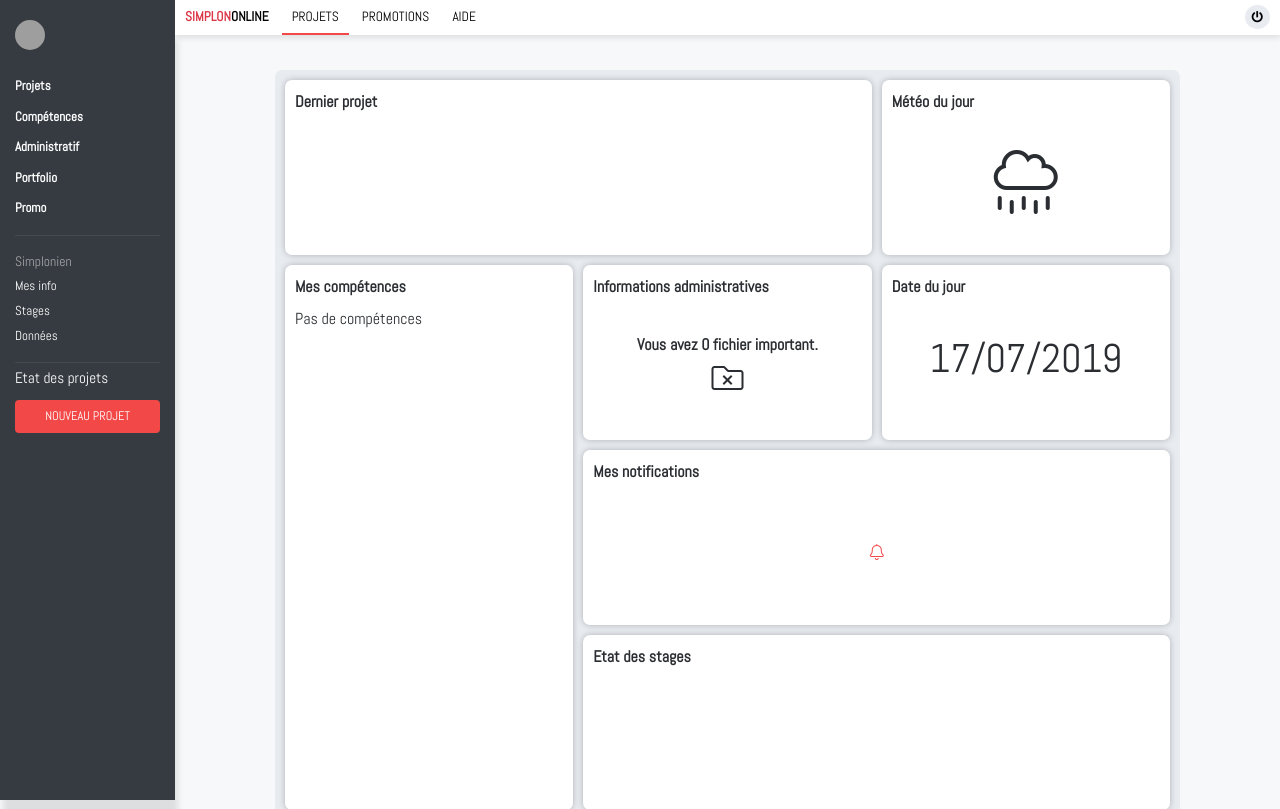
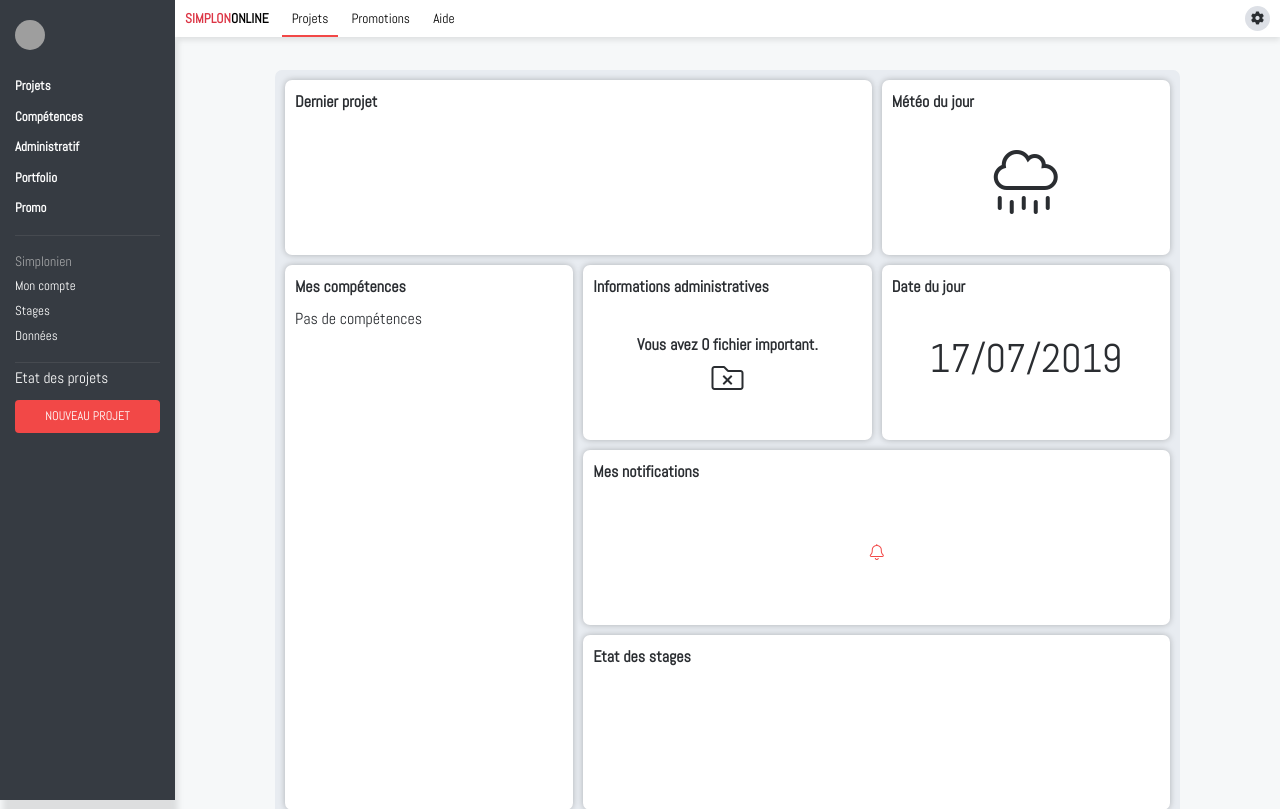
Before and after one commit to TeddyCouaillier/simplononline, a Symfony app: template templates/home/index.html.twig in a window 1280 px wide. Shown: the top 809 px of the page. Run offline with Twig, Linux system fonts and the light colour scheme; the template is opened without the code that fills it, so the values that code supplies are empty; some libraries are stand-ins or nearby versions; grey boxes are pictures that could not be loaded.

Commit message:
Add dropdown for the user

```diff
--- a/public/css/main.css
+++ b/public/css/main.css
@@ -4,8 +4,8 @@
     height: 100vh;
     width: 175px;
     padding: 20px 15px;
+    z-index: 999;
     background: #363b42;
-    z-index: 999;
     -webkit-box-shadow: 3px 40px 6px 0px rgba(0,0,0,0.75);
     -moz-box-shadow: 3px 40px 6px 0px rgba(0,0,0,0.75);
     box-shadow: 3px 40px 6px 0px rgba(0,0,0,0.1);
@@ -67,28 +67,52 @@
     transform: translateX(175px);
     z-index: 1;
     font-size: .84em;
-    text-transform: uppercase;
     -webkit-box-shadow: 0px 3px 6px 0px rgba(0,0,0,0.1);
     -moz-box-shadow: 0px 3px 6px 0px rgba(0,0,0,0.1);
     box-shadow: 0px 3px 6px 0px rgba(0,0,0,0.1);
 }
-.nav-top ul li{
+.navlist ul li{
     display: inline-block;
     padding: 6px 10px;
     border-bottom: 2px solid #FFFFFF;
 }
-.nav-top ul li:hover:not(.logout){
+.navlist .logout{
+    padding: 6px 10px 0;
+}
+.navlist ul li:hover:not(.logout){
     border-bottom: 2px solid rgba(242,72,71,1);
 }
+.nav-dropdown{
+    display: none;
+    background: white;
+    border-bottom: 2px solid #e8ecf1;
+    border-left: 2px solid #e8ecf1;
+    border-right: 2px solid #e8ecf1;
+    position: fixed;
+    width: 200px;
+    padding: 10px;
+    right: 0;
+    font-size: 1.1em!important;
+}
+.nav-dropdown li{
+    padding: 2px 8px;
+}
+.nav-dropdown li:hover{
+    background: #dadfe650;
+}
 
-.logout a{
-    font-size: .85em !important;
-    padding: 5px 7px;
+.logout p{
+    font-size: 1em !important;
+    margin-right: 10px;
     border-radius: 50%;
-    background: #e8ecf1;
+    width: 25px; height: 25px;
+    line-height: 25px;
+    text-align: center;
+    background: #dde0e6;
     transition: all .2s linear;
+    cursor: pointer;
 }
-.logout a:hover{ color: rgba(242,72,71,1); }
+.logout:hover{ color: rgba(242,72,71,1); }
 
 .nav-top .active{ border-bottom: 2px solid rgba(242,72,71,1); }
 
--- a/public/js/base.js
+++ b/public/js/base.js
@@ -1,3 +1,4 @@
+/* --------------- BOOTSTRAP ---------------- */
 $(function () {
     $('[data-toggle="popover"]').popover()
 })
@@ -9,6 +10,12 @@ $('.popover-dismiss').popover({
 $(function () {
     $('[data-toggle="tooltip"]').tooltip()
 })
+
+/* ----------------- NAV --------------------- */
+$('.logout').click(function(){
+    $('.nav-dropdown').fadeToggle(500);
+})
+
 
 /* ---------------- MODAL -------------------- */
 // When the user clicks the button, open the modal
--- a/templates/partials/header.html.twig
+++ b/templates/partials/header.html.twig
@@ -10,15 +10,24 @@
 {% endif %}
 
 <div class="nav-top">
-    <div class="flex just-between align-baseline">
+    <div class="flex just-between align-baseline navlist">
         <ul>
-            <li class="{{ active_home }}"><a href="{{ path('home') }}" class="bold"><span class="text-danger">Simplon</span>Online</a></li>
+            <li class="{{ active_home }} text-uppercase"><a href="{{ path('home') }}" class="bold"><span class="text-danger">Simplon</span>Online</a></li>
             <li class="{{ active_projet }}"><a href="#">Projets</a></li>
             <li class="{{ active_promo }}"><a href="{{ path('promo_all') }}">Promotions</a></li>
             <li class="{{ active_aide }}"><a href="#">Aide</a></li>
         </ul>
         <ul>
-            <li class="logout"><a href="{{ path('account_logout') }}"><i class="fas fa-power-off"></i></a></li>
+            <li class="logout"><p><i class="fas fa-cog"></i></p></li>
+        </ul>
+    </div>
+    <div class="nav-dropdown rounded">
+        <ul>
+            <li><a href="#">Rejoindre un projet</a></li>
+            <li><a href="#">Modifier mon compte</a></li>
+            <li><a href="#">Modifier le mot de passe</a></li>
+            <hr>
+            <li class="bold"><a href="{{ path('account_logout') }}">Se déconnecter</a></li>
         </ul>
     </div>
 </div>
--- a/templates/partials/leftsection.html.twig
+++ b/templates/partials/leftsection.html.twig
@@ -13,7 +13,7 @@
         <hr>
         <ul>
             <li class="title">Simplonien</li>
-            <li><a href="{{ path('user_show',{'id': app.user.id}) }}">Mes info</a></li>
+            <li><a href="{{ path('user_show',{'id': app.user.id}) }}">Mon compte</a></li>
             <li><a href="#">Stages</a></li>
             <li><a href="#">Données</a></li>
             <hr class="mb-1">
```
